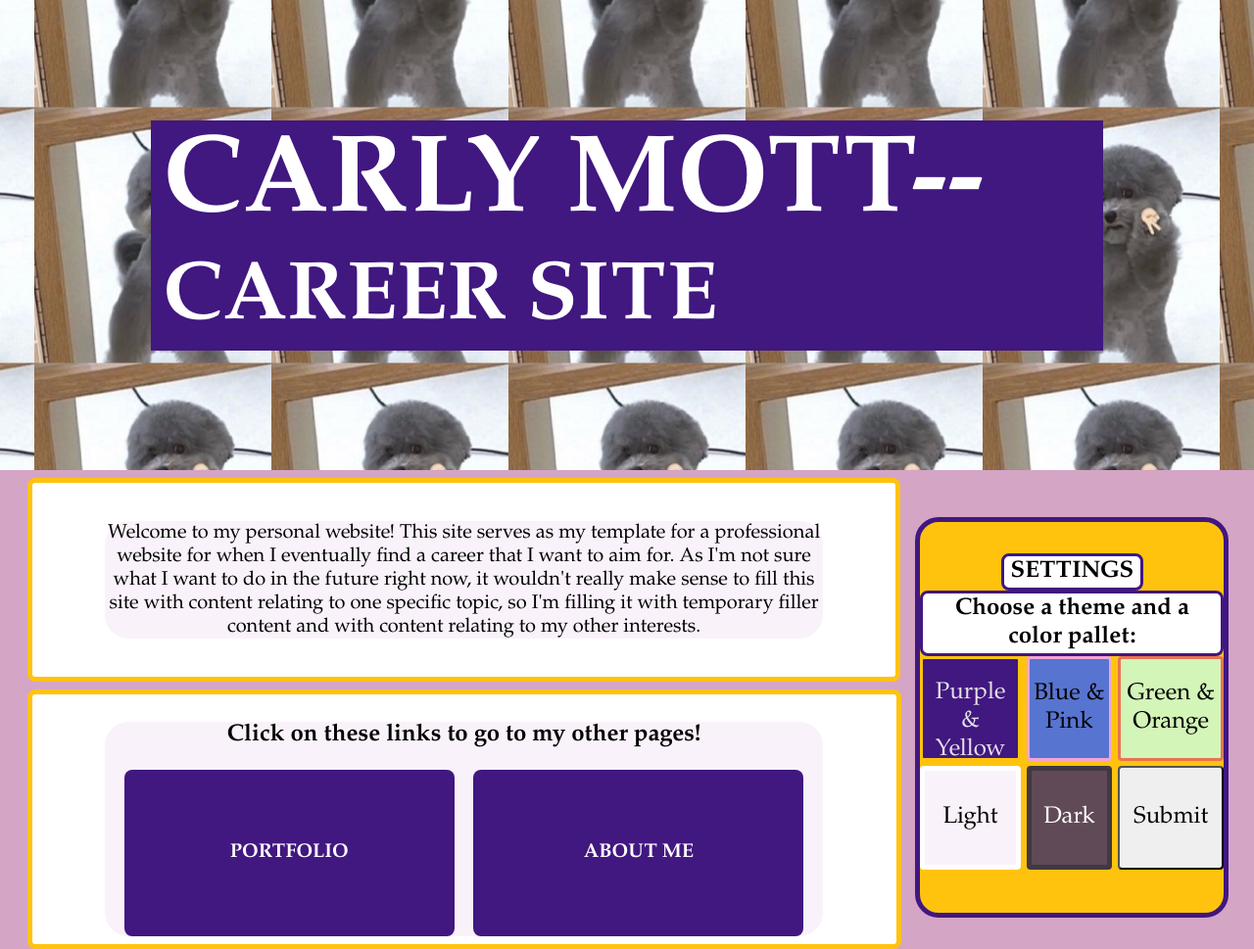
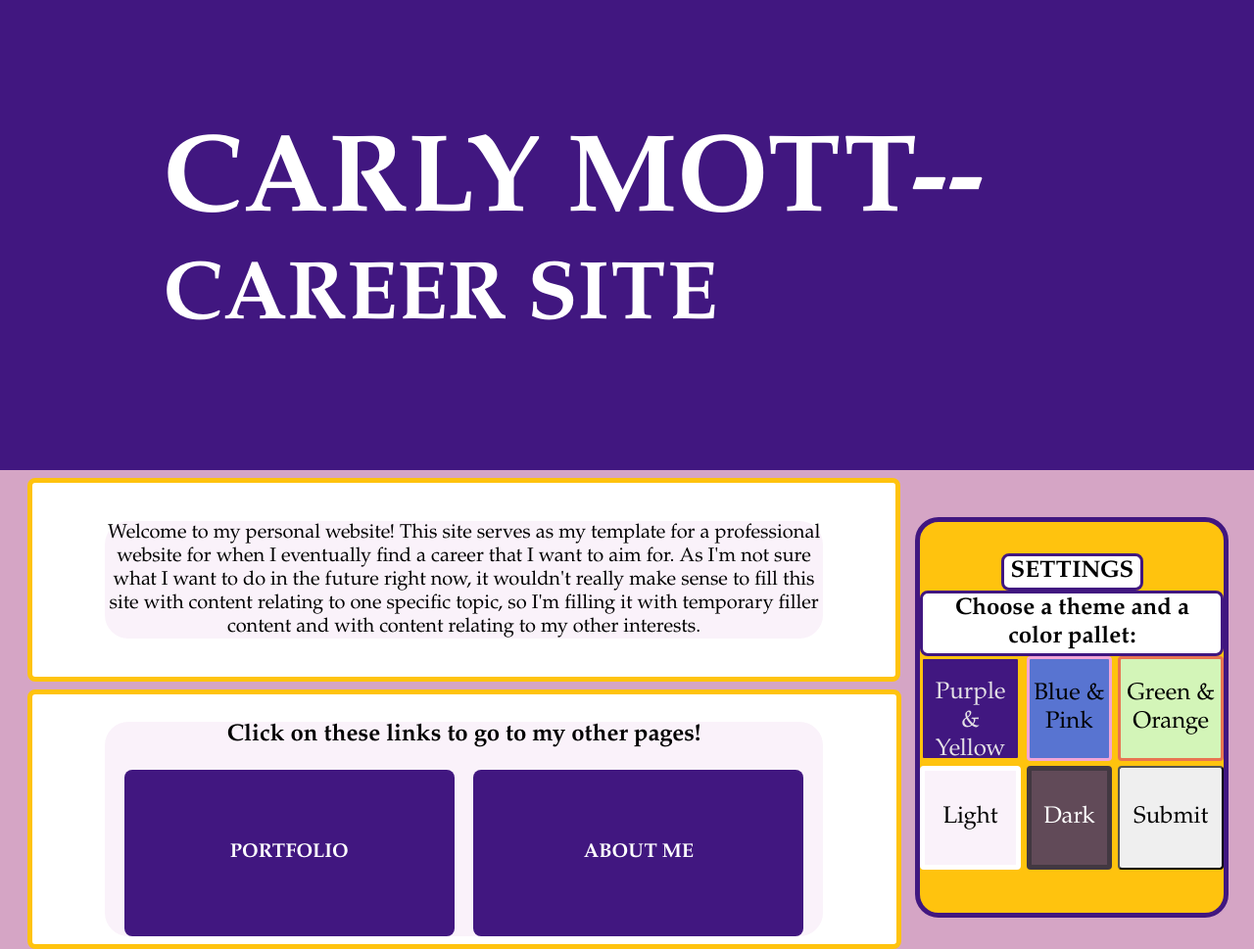
Before and after one commit to mcar26/CSCI-1170-A3, a plain HTML site: page index.html in a window 1280 px wide. Shown: the whole page at 98% size. Drawn offline with Linux system fonts and the light colour scheme.

Commit message:
Add files via upload
minor update to change the background image in index.html. i loved it, but it was a bit too silly to keep :(

```diff
--- a/styles.css
+++ b/styles.css
@@ -115,7 +115,8 @@ html#index {
 #index_header {
     font-size: 7vmin;
     grid-area: index_header;
-    background-image: url("images/dog_peace_sign.png");
+    /* background-image: url("images/dog_peace_sign.png"); */
+    background-color: var(--footer_color_1);
     background-repeat: repeat;
     background-position: center;
     display: flex;
```
